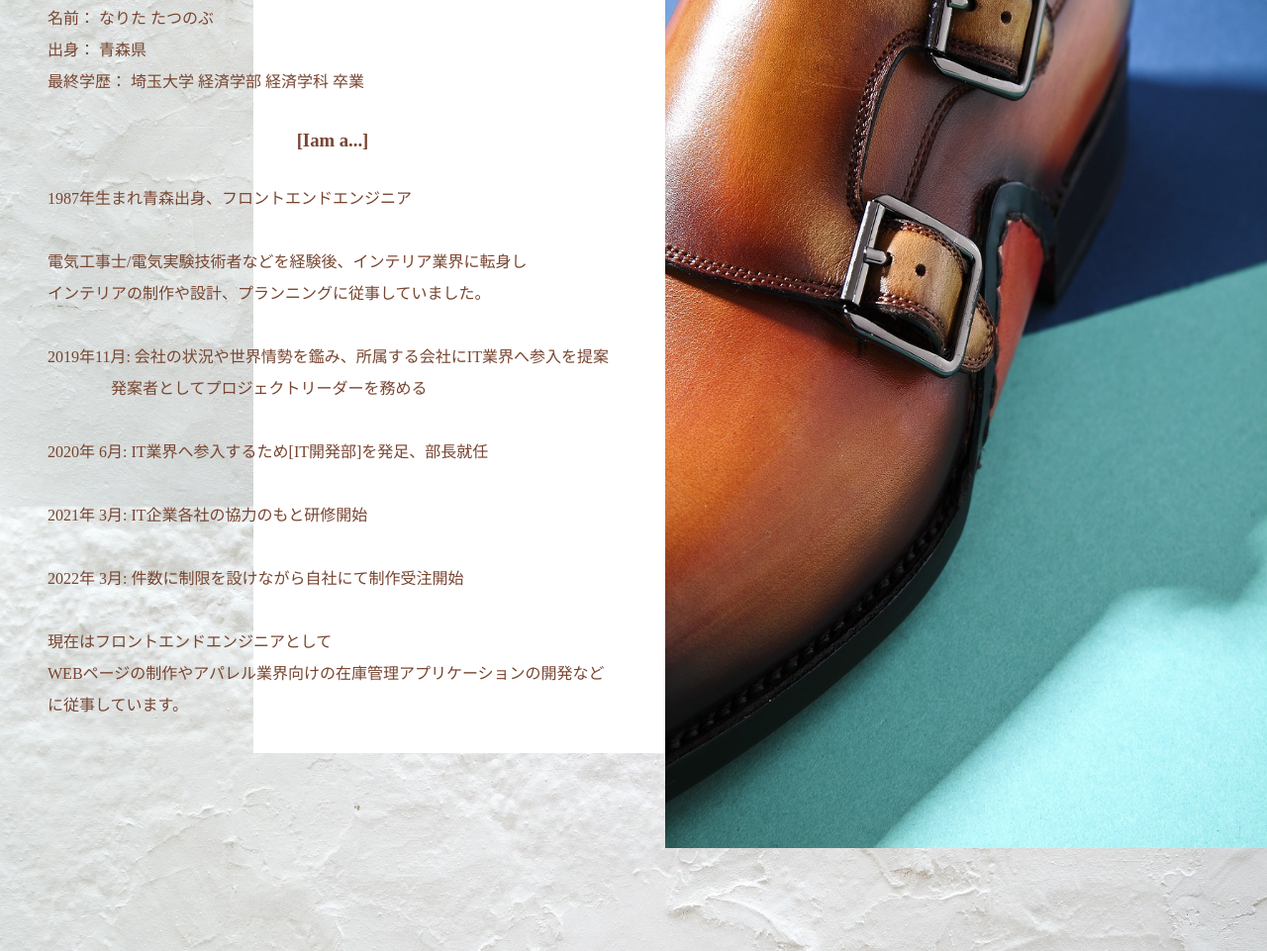
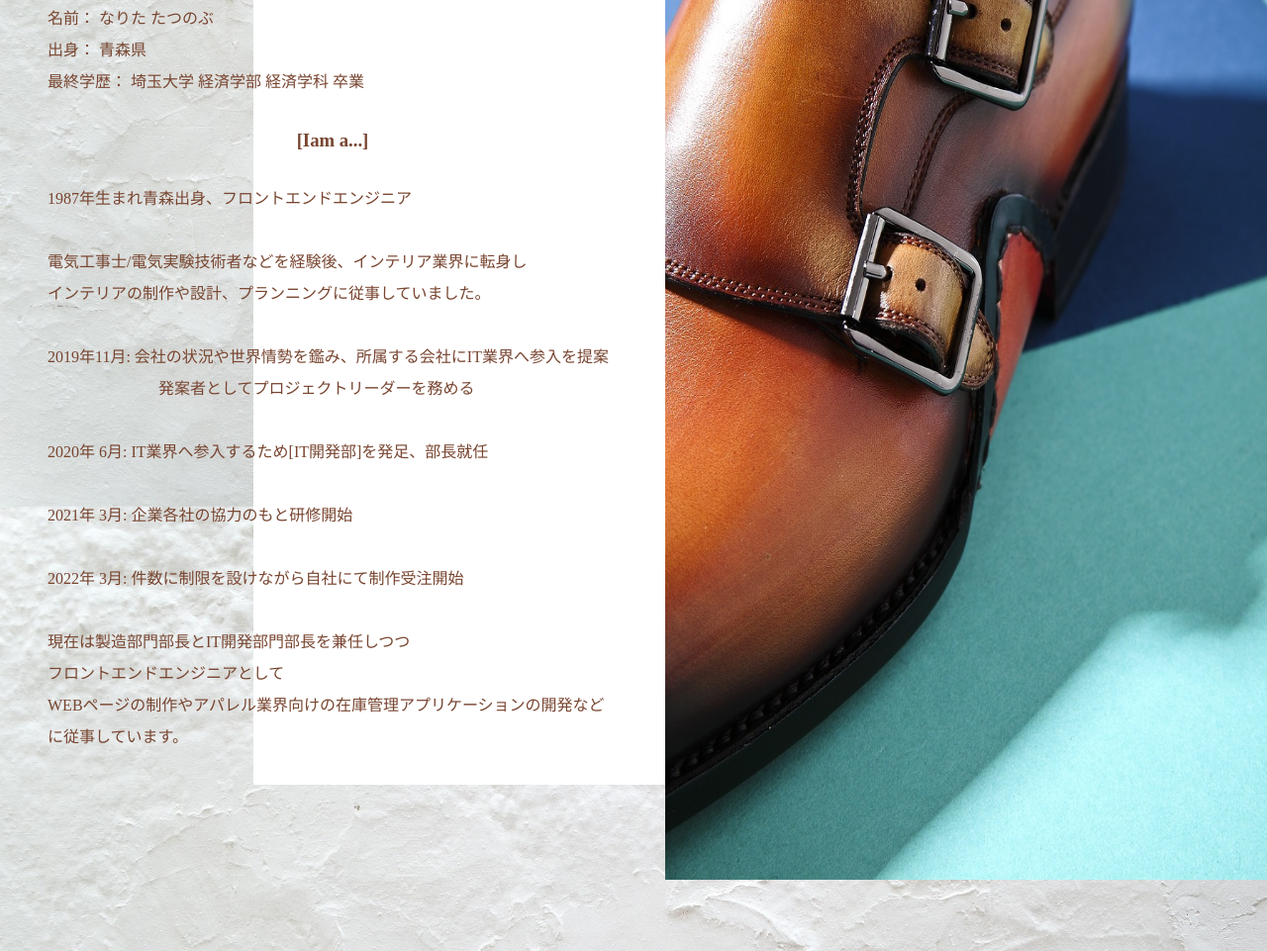
Before and after one commit to tatsu-narita/portfolio-2, a website: page index.html in a window 1280 px wide. Shown: the part 1195-2156 px from the top of the page at 99% size. Drawn offline with nearby package versions, Linux system fonts and the light colour scheme; some packages are replaced by stand-ins of ours.

Commit message:
update: index.html
Profile修正

```diff
--- a/index.html
+++ b/index.html
@@ -85,15 +85,16 @@
                 インテリアの制作や設計、プランニングに従事していました。<br>
                 <br>
                 2019年11月: 会社の状況や世界情勢を鑑み、所属する会社にIT業界へ参入を提案<br>
-                　　　　発案者としてプロジェクトリーダーを務める<br>
+                　　　　　　　発案者としてプロジェクトリーダーを務める<br>
                 <br>
                 2020年 6月: IT業界へ参入するため[IT開発部]を発足、部長就任<br>
                 <br>
-                2021年 3月: IT企業各社の協力のもと研修開始<br>
+                2021年 3月: 企業各社の協力のもと研修開始<br>
                 <br>
                 2022年 3月: 件数に制限を設けながら自社にて制作受注開始<br>
                 <br>
-                現在はフロントエンドエンジニアとして<br>
+                現在は製造部門部長とIT開発部門部長を兼任しつつ<br>
+                フロントエンドエンジニアとして<br>
                 WEBページの制作やアパレル業界向けの在庫管理アプリケーションの開発などに従事しています。
             </p>
         </div>
```
